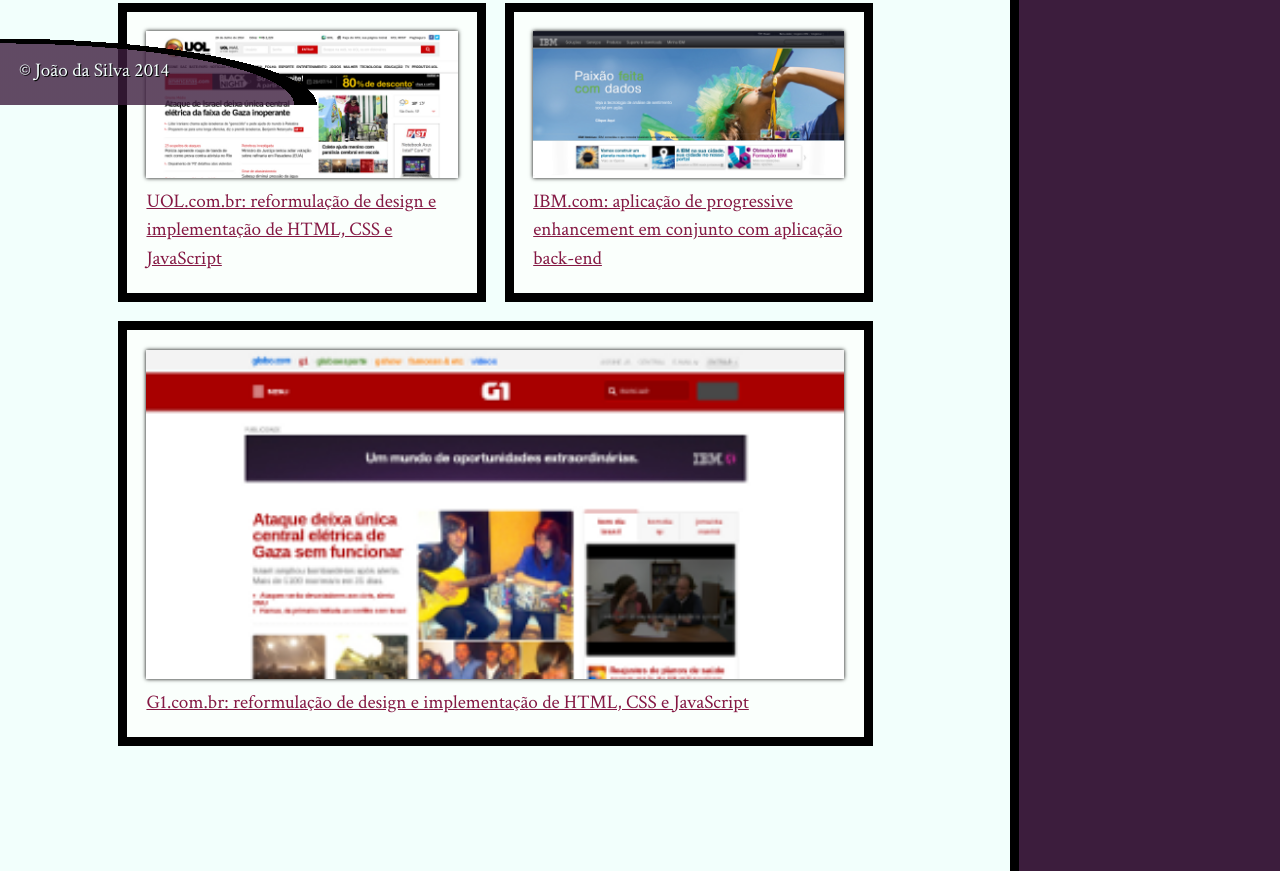
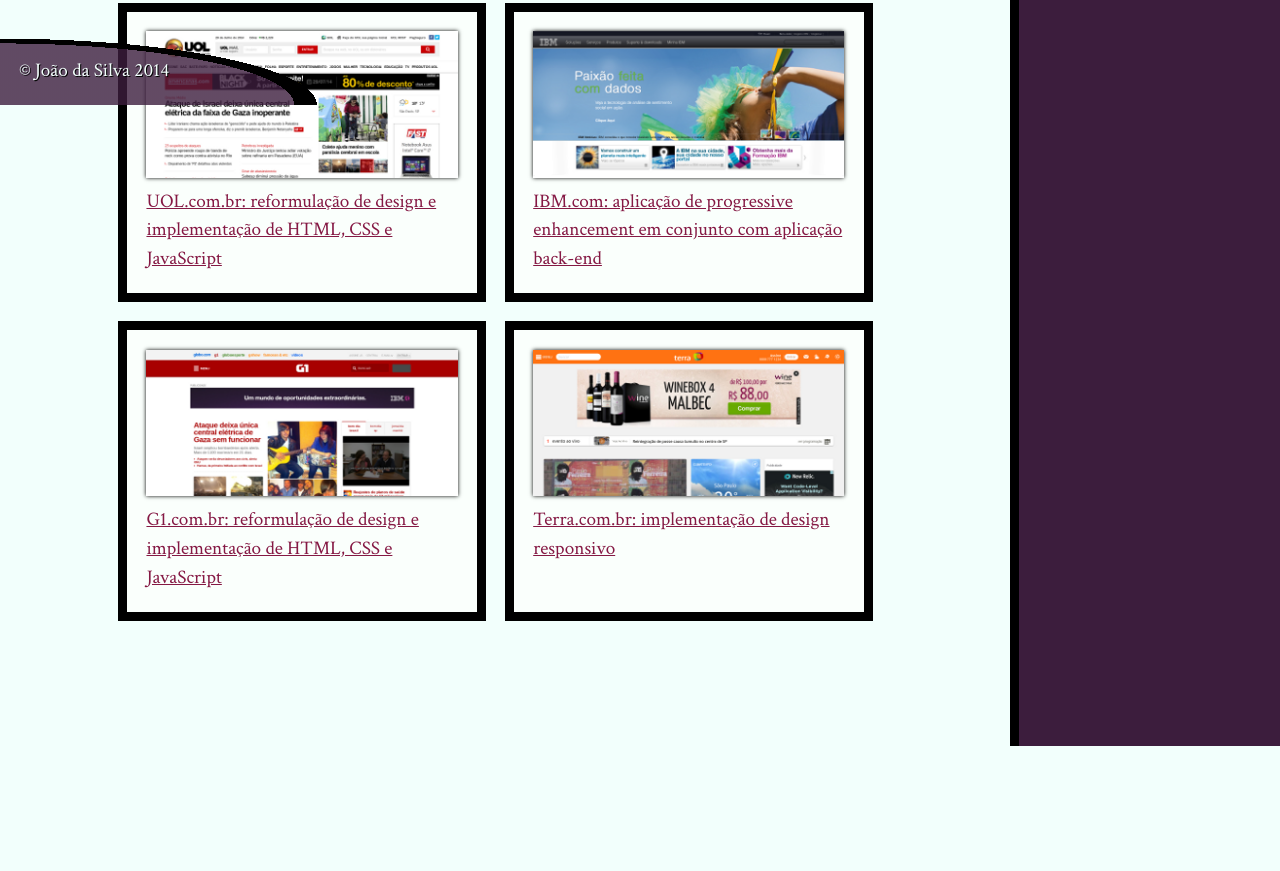
Before and after one commit to FeelipePM/alura-courses, a plain HTML site: page html5-css3/portfolio.html in a window 1280 px wide. Shown: the part 695-1566 px from the top of the page. After the commit the page ends 1441 px from the top, so only its background shows below. Drawn offline with Linux system fonts and the light colour scheme.

Commit message:
added new work on the site terra.com

```diff
--- a/html5-css3/portfolio.html
+++ b/html5-css3/portfolio.html
@@ -49,6 +49,14 @@
                             </figure>
                         </a>
                     </li>
+                    <li>
+                        <a href="http://terra.com.br">
+                            <figure>
+                                <img src="portfolio/terra.png" alt="Front-page do portal Terra">
+                                <figcaption>Terra.com.br: implementação de design responsivo</figcaption>
+                            </figure>
+                        </a>
+                    </li>
                 </ul>
           </div>
       </main>
```
